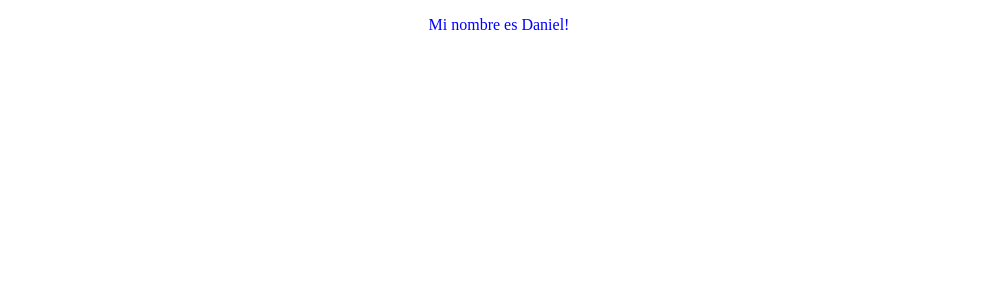
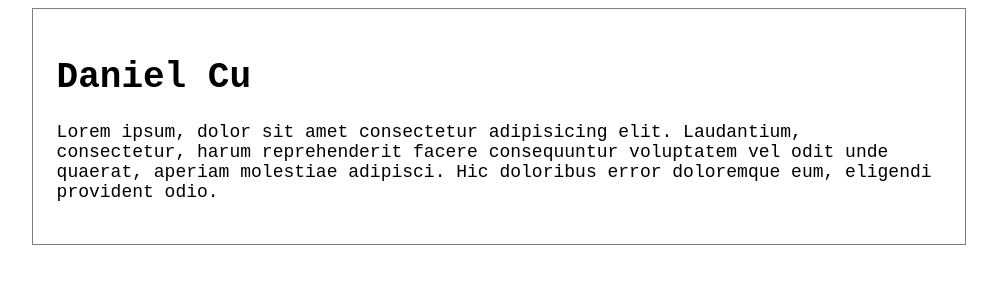
Before and after one commit to DanielCuSanchez/git-course, a plain HTML site: page blogpost.html in a window 1280 px wide. Shown: the whole page, without its empty margins (141-1138 px from the left). Drawn offline with Linux system fonts and the light colour scheme.

Commit message:
Incio de blog, contenedor!

```diff
--- a/blogpost.html
+++ b/blogpost.html
@@ -9,7 +9,16 @@
 </head>
 
 <body>
-    <p>Mi nombre es Daniel!</p>
+    <div id="contenedor">
+        <h1>Daniel Cu</h1>
+        <div id="texto">
+            <p>
+                Lorem ipsum, dolor sit amet consectetur adipisicing elit. Laudantium,
+                consectetur, harum reprehenderit facere consequuntur voluptatem vel odit unde quaerat,
+                aperiam molestiae adipisci. Hic doloribus error doloremque eum, eligendi provident odio.
+            </p>
+        </div>
+    </div>
 </body>
 
 </html>
--- a/style.css
+++ b/style.css
@@ -1,4 +1,13 @@
 body {
-  color: blue;
+  color: black;
+  font-family: "Courier New", Courier, monospace;
+  font-size: large;
   text-align: center;
 }
+#contenedor {
+  text-align: left;
+  padding: 1.5rem;
+  width: 70%;
+  border: 1px solid gray;
+  margin: 0 auto;
+}
```
